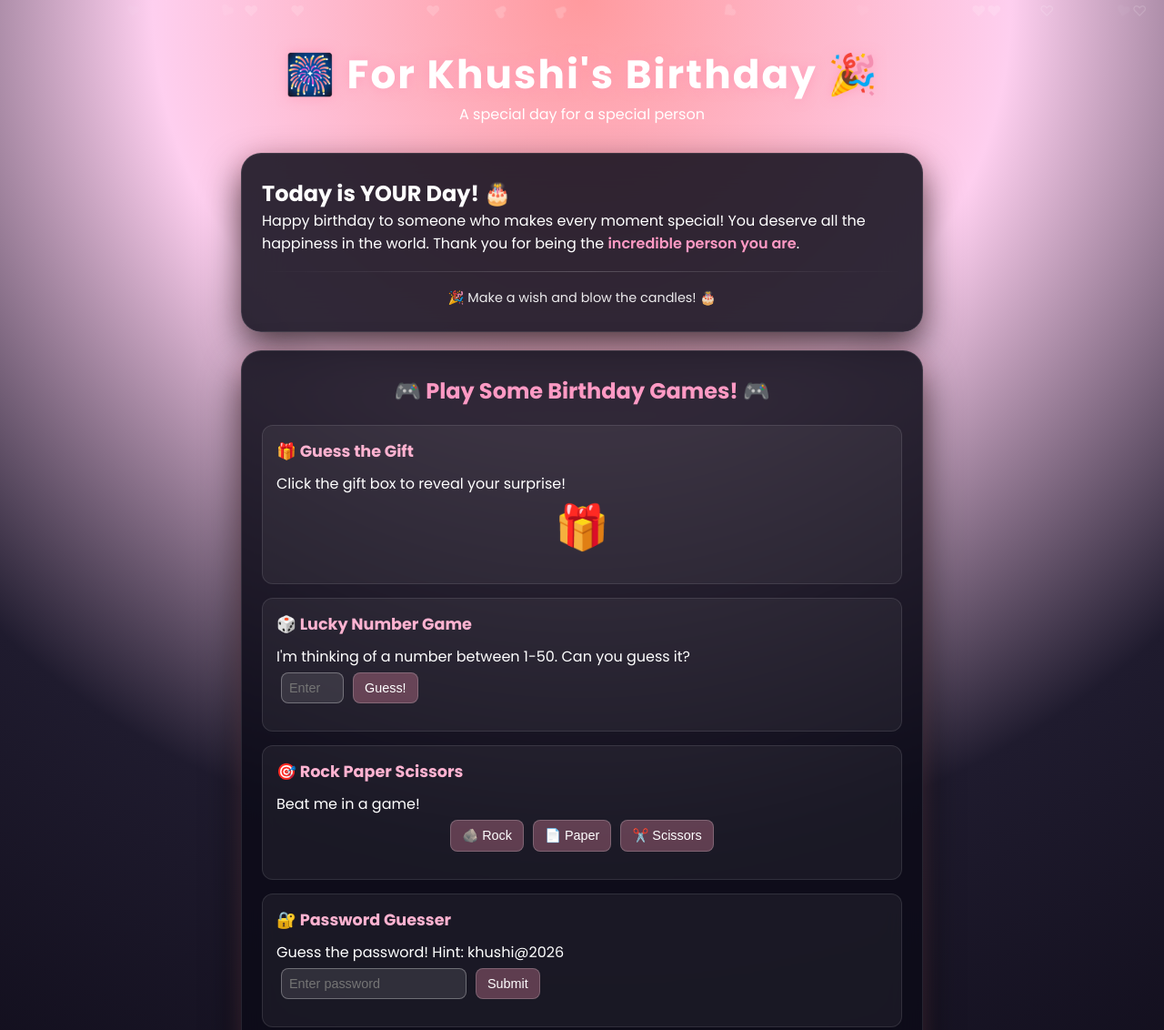
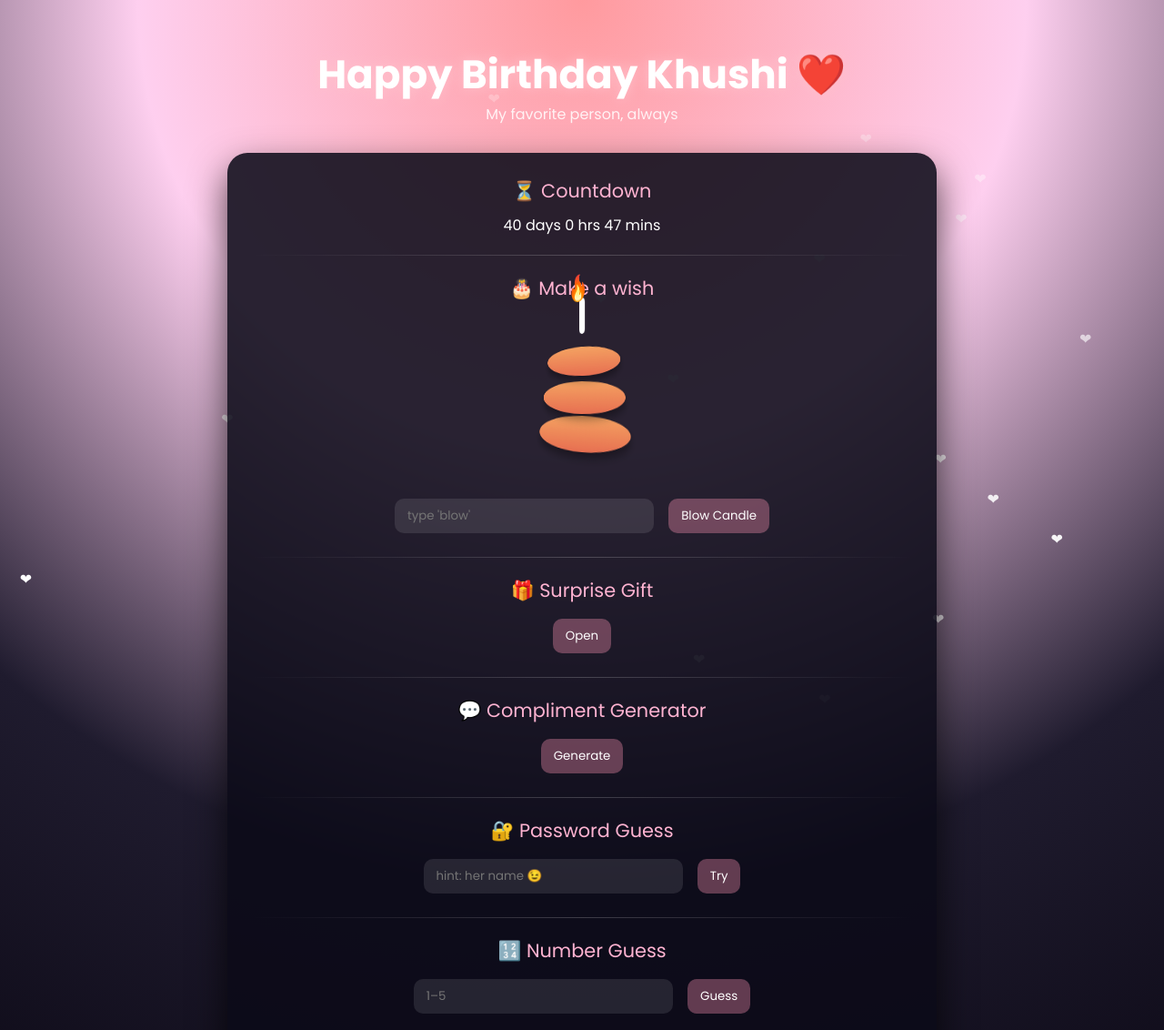
Before and after one commit to kuttiyapavbhaji-dot/i-love-u, a plain HTML site: page index.html in a window 1280 px wide. Shown: the top 1132 px of the page at 91% size. Drawn offline with Linux system fonts and the light colour scheme.

Commit message:
Update index.html

```diff
--- a/index.html
+++ b/index.html
@@ -1,148 +1,292 @@
 <!DOCTYPE html>
 <html lang="en">
 <head>
-  <meta charset="UTF-8"/>
-  <title>For Khushi's Birthday ❤️</title>
-  <meta name="viewport" content="width=device-width, initial-scale=1.0"/>
+<meta charset="UTF-8">
+<title>For Khushi ❤️</title>
+<meta name="viewport" content="width=device-width, initial-scale=1.0">
 <link href="https://fonts.googleapis.com/css2?family=Poppins:wght@300;400;600;700&display=swap" rel="stylesheet">
+
 <style>
-    * { margin: 0; padding: 0; box-sizing: border-box; }
-    body { min-height: 100vh; font-family: "Poppins",system-ui,-apple-system,BlinkMacSystemFont,"Segoe UI",sans-serif; background: radial-gradient(circle at top, #ff9a9e 0%, #fecfef 30%, #1f1b2e 60%, #0b0814 100%); color: #fff; display: flex; flex-direction: column; align-items: center; padding: 20px; overflow-x: hidden; }
-    .hearts { position: fixed; top: 0; left: 0; width: 100%; height: 100%; pointer-events: none; overflow: hidden; z-index: -1; }
-    .heart { position: absolute; color: rgba(255,255,255,0.2); font-size: 16px; animation: floatUp linear infinite, rotateHeart 4s linear infinite; opacity: 0.8; }
-    @keyframes floatUp { 0% { transform: translateY(100vh) translateX(0) scale(1); opacity: 0; } 20% { opacity: 1; } 100% { transform: translateY(-10vh) translateX(30px) scale(0.8); opacity: 0; } }
-    @keyframes rotateHeart { 0% { transform: rotate(0deg); } 100% { transform: rotate(360deg); } }
-    header { text-align: center; margin-top: 30px; margin-bottom: 30px; }
-    header h1 { font-size: 2.6rem; letter-spacing: 2px; text-shadow: 0 0 12px rgba(255,150,180,0.7); animation: pulse 2s infinite; }
-    @keyframes pulse { 0%, 100% { transform: scale(1); } 50% { transform: scale(1.05); } }
-    .card { width: 100%; max-width: 750px; background: rgba(12,11,24,0.85); border-radius: 22px; padding: 26px 22px; box-shadow: 0 18px 40px rgba(0,0,0,0.7), 0 0 20px rgba(255,150,180,0.3); border: 1px solid rgba(255,255,255,0.1); backdrop-filter: blur(20px); margin-bottom: 20px; }
-    .main-message h2 { font-size: 1.6rem; margin-bottom: 8px; }
-    .main-message p { font-size: 0.98rem; line-height: 1.6; opacity: 0.9; }
-    .highlight { color: #ff9ac4; font-weight: 600; }
-    .divider { height: 1px; background: linear-gradient(to right, transparent, rgba(255,255,255,0.2), transparent); margin: 18px 0; }
-    .game-card { background: rgba(255,255,255,0.05); border-radius: 12px; padding: 15px; margin-bottom: 15px; border: 1px solid rgba(255,255,255,0.1); }
-    .game-card h4 { font-size: 1.1rem; margin-bottom: 10px; color: #ffb3d1; }
-    .game-btn { background: rgba(255,150,180,0.3); border: 1px solid rgba(255,255,255,0.2); border-radius: 8px; padding: 8px 12px; font-size: 0.9rem; color: #fff; cursor: pointer; margin: 5px; }
-    .game-btn:hover { background: rgba(255,150,180,0.5); transform: scale(1.05); }
-    .input-field { padding: 8px; border: 1px solid rgba(255,255,255,0.3); border-radius: 8px; background: rgba(255,255,255,0.1); color: #fff; font-size: 0.9rem; margin: 5px; }
-    .feedback { margin-top: 10px; color: #ff9ac4; }
-    .gift-box { font-size: 3rem; cursor: pointer; }
+*{margin:0;padding:0;box-sizing:border-box}
+body{
+  min-height:100vh;
+  font-family:Poppins,sans-serif;
+  background:radial-gradient(circle at top,#ff9a9e,#fecfef,#1f1b2e,#0b0814);
+  color:#fff;
+  display:flex;
+  flex-direction:column;
+  align-items:center;
+  padding:20px;
+  overflow-x:hidden;
+}
+.hearts{position:fixed;top:0;left:0;width:100%;height:100%;pointer-events:none;z-index:-1}
+.heart{position:absolute;font-size:16px;opacity:.7;animation:float 6s linear infinite}
+@keyframes float{
+  0%{transform:translateY(100vh);opacity:0}
+  20%{opacity:1}
+  100%{transform:translateY(-10vh);opacity:0}
+}
+
+header{text-align:center;margin:30px 0}
+header h1{font-size:2.6rem;text-shadow:0 0 12px pink;animation:pulse 2s infinite}
+@keyframes pulse{50%{transform:scale(1.05)}}
+header p{opacity:.85}
+
+.card{
+  max-width:780px;width:100%;
+  background:rgba(12,11,24,.88);
+  border-radius:22px;
+  padding:26px;
+  box-shadow:0 18px 40px rgba(0,0,0,.7);
+  margin-bottom:20px;
+}
+
+hr{border:none;height:1px;background:linear-gradient(to right,transparent,rgba(255,255,255,.2),transparent);margin:20px 0}
+
+button,input{
+  padding:9px 14px;
+  border-radius:10px;
+  border:none;
+  margin:6px;
+  font-family:Poppins,sans-serif;
+}
+button{
+  background:rgba(255,150,180,.35);
+  color:#fff;
+  cursor:pointer;
+}
+button:hover{background:rgba(255,150,180,.6)}
+input{
+  background:rgba(255,255,255,.1);
+  color:#fff;
+}
+.hidden{display:none}
+
+/* 🎂 CAKE */
+.cake-area{perspective:900px;text-align:center;margin:25px 0}
+.cake{
+  position:relative;
+  width:160px;
+  height:160px;
+  margin:auto;
+  transform-style:preserve-3d;
+  animation:spin 14s linear infinite;
+}
+@keyframes spin{to{transform:rotateY(360deg)}}
+.layer{
+  position:absolute;
+  width:160px;
+  height:40px;
+  border-radius:50%;
+  background:linear-gradient(#f4a261,#e76f51);
+  box-shadow:0 6px 12px rgba(0,0,0,.4);
+}
+.layer:nth-child(1){top:100px}
+.layer:nth-child(2){top:60px;transform:scale(.9)}
+.layer:nth-child(3){top:20px;transform:scale(.8)}
+
+.candle{
+  position:absolute;
+  width:10px;
+  height:40px;
+  background:#fff;
+  top:-30px;
+  left:75px;
+  border-radius:5px;
+}
+.flame{
+  font-size:32px;
+  position:absolute;
+  top:-65px;
+  left:67px;
+  animation:flicker 1s infinite alternate;
+}
+@keyframes flicker{to{transform:scale(.85)}}
+
+/* 🎉 CONFETTI */
+.confetti{
+  position:fixed;
+  top:-10px;
+  width:8px;
+  height:14px;
+  animation:fall 3s linear forwards;
+}
+@keyframes fall{
+  to{transform:translateY(110vh) rotate(720deg);opacity:0}
+}
+
+.section-title{font-size:1.3rem;color:#ffb3d1;margin-bottom:10px}
+.center{text-align:center}
+.small{opacity:.85;font-size:.9rem}
 </style>
 </head>
+
 <body>
-  <div class="hearts" id="hearts-container"></div>
+
+<div class="hearts"></div>
+
 <header>
-    <h1>🎆 For Khushi's Birthday 🎉</h1>
-    <p>A special day for a special person</p>
+<h1>Happy Birthday Khushi ❤️</h1>
+<p>My favorite person, always</p>
 </header>
-  <main class="card">
-    <h2>Today is YOUR Day! 🎂</h2>
-    <p>Happy birthday to someone who makes every moment special! You deserve all the happiness in the world. Thank you for being the <span class="highlight">incredible person you are</span>.</p>
-    <div class="divider"></div>
-    <p style="text-align:center; font-size:0.9rem; opacity:0.9;">🎉 Make a wish and blow the candles! 🎂</p>
-  </main>
-  <main class="card">
-    <h2 style="text-align:center; color:#ff9ac4; margin-bottom:20px;">🎮 Play Some Birthday Games! 🎮</h2>
-    <div class="game-card">
-      <h4>🎁 Guess the Gift</h4>
-      <p>Click the gift box to reveal your surprise!</p>
-      <div style="text-align:center;"><div class="gift-box" id="giftBox">🎁</div><div class="feedback" id="giftFeedback"></div></div>
+
+<div class="card">
+
+<div class="center">
+  <div class="section-title">⏳ Countdown</div>
+  <p id="countdown"></p>
 </div>
-    <div class="game-card">
-      <h4>🎲 Lucky Number Game</h4>
-      <p>I'm thinking of a number between 1-50. Can you guess it?</p>
-      <input type="number" id="numberInput" class="input-field" placeholder="Enter number" min="1" max="50"><button class="game-btn" onclick="checkNumber()">Guess!</button><div class="feedback" id="numberFeedback"></div>
+
+<hr>
+
+<div class="center">
+  <div class="section-title">🎂 Make a wish</div>
+
+  <div class="cake-area">
+    <div class="cake">
+      <div class="layer"></div>
+      <div class="layer"></div>
+      <div class="layer"></div>
+      <div class="candle"></div>
+      <div class="flame" id="flame">🔥</div>
     </div>
-    <div class="game-card">
-      <h4>🎯 Rock Paper Scissors</h4>
-      <p>Beat me in a game!</p>
-      <div style="text-align:center;"><button class="game-btn" onclick="playRPS('rock')">🪨 Rock</button><button class="game-btn" onclick="playRPS('paper')">📄 Paper</button><button class="game-btn" onclick="playRPS('scissors')">✂️ Scissors</button></div><div class="feedback" id="rpsFeedback"></div>
   </div>
-    <div class="game-card">
-      <h4>🔐 Password Guesser</h4>
-      <p>Guess the password! Hint: khushi@2026</p>
-      <input type="text" id="passwordInput" class="input-field" placeholder="Enter password"><button class="game-btn" onclick="checkPassword()">Submit</button><div class="feedback" id="passwordFeedback"></div>
+
+  <input id="blowInput" placeholder="type 'blow'">
+  <button onclick="blowCandle()">Blow Candle</button>
 </div>
-    <div class="game-card">
-      <h4>💭 Quick Quiz</h4>
-      <p id="quizQuestion"></p>
-      <div id="quizOptions" style="text-align:center;"></div><div class="feedback" id="quizFeedback"></div>
+
+<hr>
+
+<div class="center">
+  <div class="section-title">🎁 Surprise Gift</div>
+  <button onclick="openGift()">Open</button>
+  <p id="giftMsg" class="hidden">You are my forever gift 💝</p>
 </div>
-  </main>
-  <p style="text-align:center; margin:20px; opacity:0.8; color:#fff;">Wishing you infinite joy, <span style="color:#ffb3d1;">love, and the best year ahead!</span></p>
+
+<hr>
+
+<div class="center">
+  <div class="section-title">💬 Compliment Generator</div>
+  <button onclick="giveCompliment()">Generate</button>
+  <p id="compliment"></p>
+</div>
+
+<hr>
+
+<div class="center">
+  <div class="section-title">🔐 Password Guess</div>
+  <input id="pwd" placeholder="hint: her name 😉">
+  <button onclick="checkPassword()">Try</button>
+  <p id="pwdResult"></p>
+</div>
+
+<hr>
+
+<div class="center">
+  <div class="section-title">🔢 Number Guess</div>
+  <input id="num" type="number" placeholder="1–5">
+  <button onclick="guessNumber()">Guess</button>
+  <p id="numResult"></p>
+</div>
+
+<hr>
+
+<div class="center">
+  <div class="section-title">✊✋✌ Rock Paper Scissors</div>
+  <button onclick="rps('rock')">✊</button>
+  <button onclick="rps('paper')">✋</button>
+  <button onclick="rps('scissors')">✌</button>
+  <p id="rpsResult"></p>
+</div>
+
+</div>
+
 <script>
-    const secretNumber = Math.floor(Math.random()*50)+1;
-    const giftMessages = ["You deserve all the happiness! 💝", "Thank you for being amazing! 🌟", "You make my life better! 💖", "Cheers to another year! 🎉", "You're one of a kind! ✨"];
-    let giftOpened = false;
-    function checkNumber() {
-      const num = parseInt(document.getElementById('numberInput').value);
-      const fb = document.getElementById('numberFeedback');
-      if(num === secretNumber) fb.innerHTML = '🎉 You got it! Number was ' + secretNumber + '!';
-      else if(num < secretNumber) fb.innerHTML = '📈 Too low!';
-      else fb.innerHTML = '📉 Too high!';
-      document.getElementById('numberInput').value = '';
+// ❤️ HEARTS
+const hearts=document.querySelector(".hearts");
+setInterval(()=>{
+  const h=document.createElement("div");
+  h.className="heart";
+  h.innerText="❤";
+  h.style.left=Math.random()*100+"vw";
+  hearts.appendChild(h);
+  setTimeout(()=>h.remove(),6000);
+},300);
+
+// ⏳ COUNTDOWN
+const target=new Date("2026-02-10");
+setInterval(()=>{
+  const d=target-new Date();
+  document.getElementById("countdown").innerText=
+    Math.floor(d/86400000)+" days "+
+    Math.floor(d/3600000)%24+" hrs "+
+    Math.floor(d/60000)%60+" mins";
+},1000);
+
+// 🎉 CONFETTI
+function confetti(){
+  for(let i=0;i<40;i++){
+    const c=document.createElement("div");
+    c.className="confetti";
+    c.style.left=Math.random()*100+"vw";
+    c.style.background=`hsl(${Math.random()*360},100%,70%)`;
+    document.body.appendChild(c);
+    setTimeout(()=>c.remove(),3000);
   }
-    document.getElementById('giftBox').onclick = function() {
-      if(!giftOpened) {
-        this.textContent = '✨';
-        document.getElementById('giftFeedback').textContent = giftMessages[Math.floor(Math.random()*giftMessages.length)];
-        giftOpened = true;
-        setTimeout(() => { this.textContent = '🎁'; giftOpened = false; }, 3000);
 }
-    };
-    function playRPS(user) {
-      const choices = ['rock','paper','scissors'];
-      const comp = choices[Math.floor(Math.random()*3)];
-      const emojis = {rock:'🪨',paper:'📄',scissors:'✂️'};
-      let result = '';
-      if(user === comp) result = 'Tie! 🤝';
-      else if((user==='rock'&&comp==='scissors')||(user==='paper'&&comp==='rock')||(user==='scissors'&&comp==='paper'))
-        result = 'You won! 🎉';
-      else result = 'I won! 😄';
-      document.getElementById('rpsFeedback').innerHTML = result + ' I chose ' + emojis[comp];
+
+// 📳 VIBRATION
+function vibrate(){
+  if(navigator.vibrate) navigator.vibrate([100,50,100]);
 }
-    const quizzes = [{q:'What color is the sky?',a:'blue'},{q:'Whats 2+2?',a:'4'},{q:'Is cake yummy?',a:'yes'},{q:'Do you love birthdays?',a:'yes'}];
-    let curQuiz = 0;
-    function loadQuiz() {
-      const q = quizzes[curQuiz];
-      document.getElementById('quizQuestion').textContent = q.q;
-      document.getElementById('quizOptions').innerHTML = '<input type="text" id="quizInput" class="input-field" placeholder="Your answer"><button class="game-btn" onclick="checkQuiz()">Submit</button>';
+
+// 🎂 BLOW
+function blowCandle(){
+  if(blowInput.value.toLowerCase()=="blow"){
+    flame.innerText="✨";
+    confetti(); vibrate();
   }
-    function checkQuiz() {
-      const ans = document.getElementById('quizInput').value.toLowerCase();
-      const fb = document.getElementById('quizFeedback');
-      if(ans === quizzes[curQuiz].a) {
-        fb.innerHTML = '✅ Correct!';
-        curQuiz = (curQuiz+1) % quizzes.length;
-        setTimeout(() => { loadQuiz(); fb.innerHTML = ''; }, 1500);
-      } else fb.innerHTML = '❌ Try again!';
 }
-    function checkPassword() {
-      const pass = document.getElementById('passwordInput').value;
-      const fb = document.getElementById('passwordFeedback');
-      if(pass === 'khushi@2026') fb.innerHTML = '🎉 Password correct! Welcome!';
-      else if(pass.includes('khushi')) fb.innerHTML = '🔑 Close! First part right!';
-      else fb.innerHTML = '❌ Try thinking of something special...';
-      document.getElementById('passwordInput').value = '';
+
+// 🎁 GIFT
+function openGift(){
+  giftMsg.classList.remove("hidden");
+  confetti(); vibrate();
 }
-    loadQuiz();
-    const heartsContainer = document.getElementById('hearts-container');
-    const heartChars = ['❤','♡','♥'];
-    function createHeart() {
-      const h = document.createElement('div');
-      h.classList.add('heart');
-      h.textContent = heartChars[Math.floor(Math.random()*3)];
-      const left = Math.random()*100;
-      const dur = 8+Math.random()*6;
-      const del = Math.random()*5;
-      h.style.left = left + 'vw';
-      h.style.animationDuration = dur + 's';
-      h.style.animationDelay = del + 's';
-      heartsContainer.appendChild(h);
-      setTimeout(() => heartsContainer.removeChild(h), (dur+del)*1000);
+
+// 💬 COMPLIMENT
+const compliments=[
+  "You make my world softer 💗",
+  "You feel like home 🏡",
+  "You are my calm and chaos 🌸",
+  "I choose you, always ❤️"
+];
+function giveCompliment(){
+  compliment.innerText=
+    compliments[Math.floor(Math.random()*compliments.length)];
 }
-    setInterval(createHeart, 900);
-    for(let i = 0; i < 10; i++) setTimeout(createHeart, i*400);
+
+// 🔐 PASSWORD
+function checkPassword(){
+  pwdResult.innerText=
+    pwd.value.toLowerCase()=="khushi"?"Correct 💖":"Try again 😏";
+}
+
+// 🔢 NUMBER
+const secret=Math.floor(Math.random()*5)+1;
+function guessNumber(){
+  numResult.innerText=
+    Number(num.value)==secret?"You got it! 🎉":"Nope 😜";
+}
+
+// ✊✋✌
+function rps(choice){
+  const arr=["rock","paper","scissors"];
+  const ai=arr[Math.floor(Math.random()*3)];
+  rpsResult.innerText=`You: ${choice} | Me: ${ai}`;
+}
 </script>
+
 </body>
 </html>
```
Lines whose indentation alone changed are shown as unchanged.
